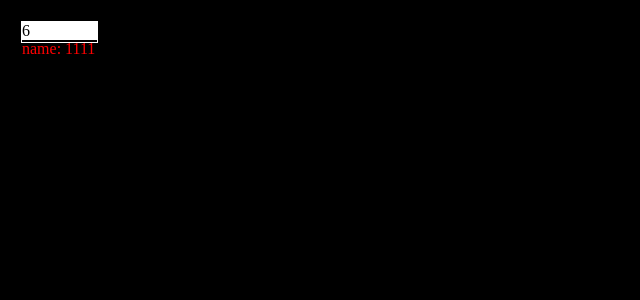
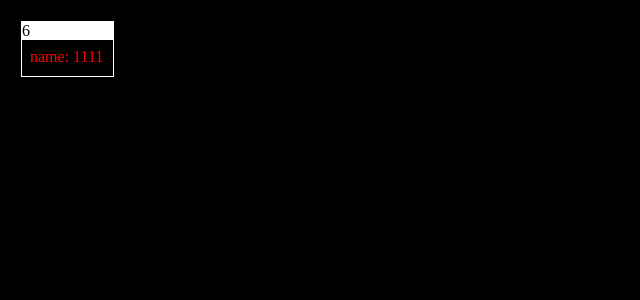
Before and after one commit to ZreXoc/ZeeXoc, a React (Create React App) app: page / in a window 1280 px wide. Shown: the top 300 px of the page, without its empty margins (0-640 px from the left). Built offline with nearby package versions, Linux system fonts and the light colour scheme.

Commit message:
'update'

```diff
--- a/src/App.js
+++ b/src/App.js
@@ -1,7 +1,7 @@
 import React, {Component} from 'react';
 /*import {Offset} from './Lyrw/Lyrw'*/
 import './Stylesheet/basic.css';
-import {Point2D,Interval2D,Window,Os} from "./Lyros";
+import {Os} from "./Lyros";
 
 /*
 class NewWindow extends Component {
@@ -157,26 +157,15 @@ class App extends Component {
     }
 
     render() {
-        let Text = React.lazy(() => import('./text/index.js'));
-
+        let Text = Os.load(()=>require('./text'))
         return (
             <>
-                <React.Suspense fallback={<div>loading...</div>}>
-                    <Text />
-                </React.Suspense>
-                {/*<Windows/>*/}
+                <Text/>
             </>
         );
     }
 }
 function debug() {
-    let o = new Os();
-    let ml =o.setEventListener(document.getElementById('222'))
-    ml.appendEvent({
-        mouseDown:[()=>console.log(666)],
-        b:['1','2','3','4'],
-    });
-    console.log(window.eve = ml.getEvent())
 }
 
 export default App;
--- a/src/Lyros/index.js
+++ b/src/Lyros/index.js
@@ -277,7 +277,7 @@ export function Window(config) {
         item;
 
         _config = {
-            ...Object.assign({}, config, DEFAULT_CONFIG),
+            ...Object.assign({}, DEFAULT_CONFIG, config),
         }
 
         get config() {
@@ -307,7 +307,7 @@ export function Window(config) {
         constructor(props) {
             super(props);
             this.state = {
-                title: '',
+                title: this.config.title,
                 style: {}
             }
         }
@@ -327,17 +327,19 @@ export function Window(config) {
                     }}
                     ref={ref => this.item = ref}>
                     <Header title={this.state.title}/>
+                    <Body>
                         <WrappedComponent
+                            w-type='body'
                             config={newConf => newConf ? this.config = newConf : this.config}
                             debug={{
                                 interval: newInterval => newInterval ? this.interval = newInterval : this.interval,
                                 title: nT => nT?this.setState({title:nT}):this.state.title
                             }}
                         />
+                    </Body>
                 </div>
             )
         }
-
     }
 }
 
@@ -345,6 +347,23 @@ function Header(props) {
     return (<div
         style={{...props.style}}
         w-type='header'>
+        <span>{props.title}</span>
+        {props.children}
+    </div>)
+}
+function Body(props) {
+    return(
+        <div
+            style={{...props.style}}
+            w-type='body'>
+            {props.children}
+        </div>
+    )
+}
+function Footer(props) {
+    return (<div
+        style={{...props.style}}
+        w-type='footer'>
         <span>{props.title}</span>
         {props.children}
     </div>)
@@ -492,7 +511,12 @@ let mouseEvent = new class MouseEventListener extends EventListener {
     }
 }()
 
+function load() {
+
+}
 export class Os {
+    static load=require=>require().default;
+
     setEventListener(element) {
         return new EventListener(element);
     }
--- a/src/text/index.js
+++ b/src/text/index.js
@@ -4,7 +4,6 @@ import {Window} from "../Lyros";
 const config = {
     name: 'text'
 }
-
 @Window(config)
 class TextBox extends Component {
     constructor(props) {
```
Also changed, not shown: 2 other files (tests, documents, lock files or other folders). Lines whose indentation alone changed are shown as unchanged.
